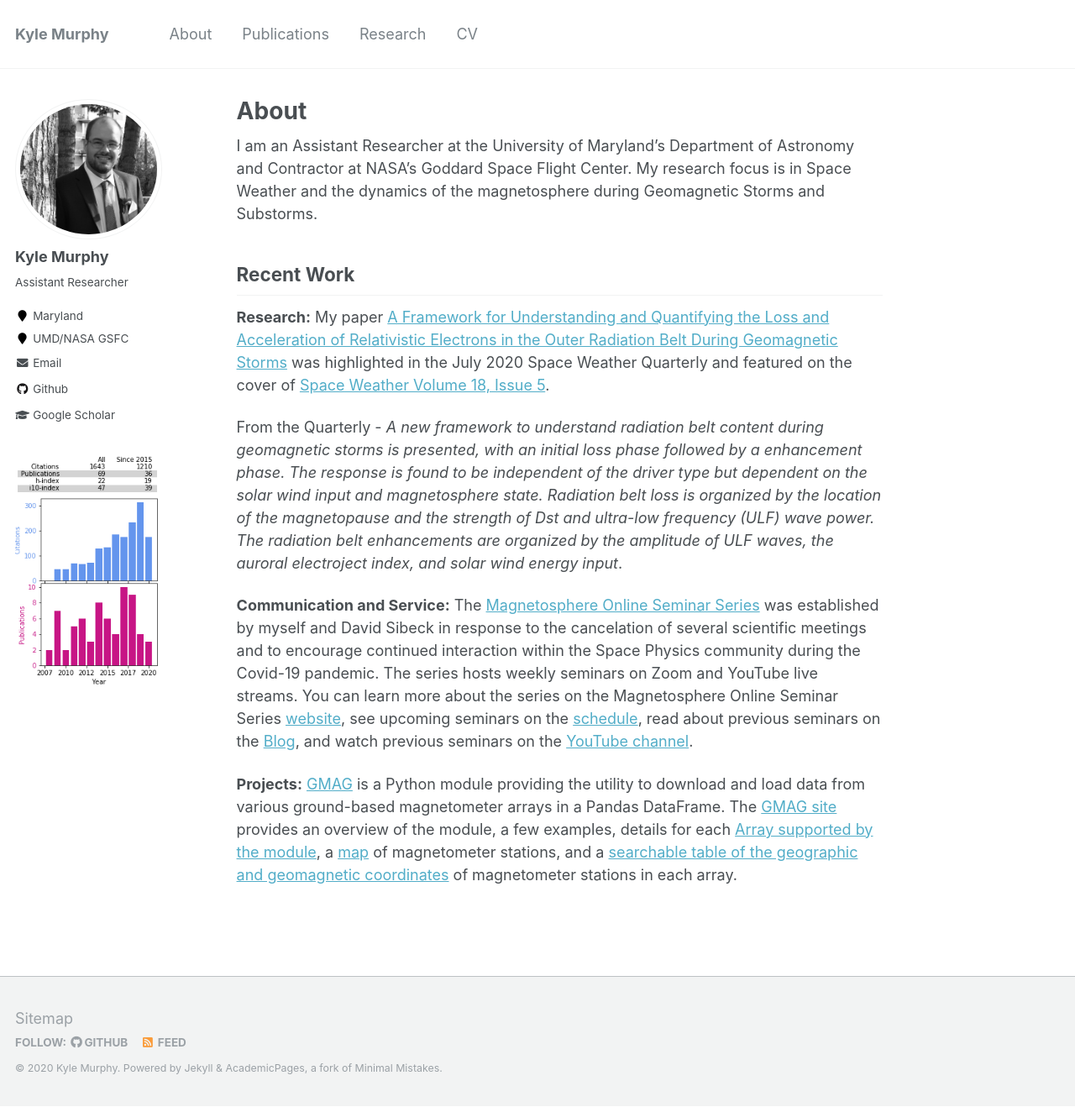
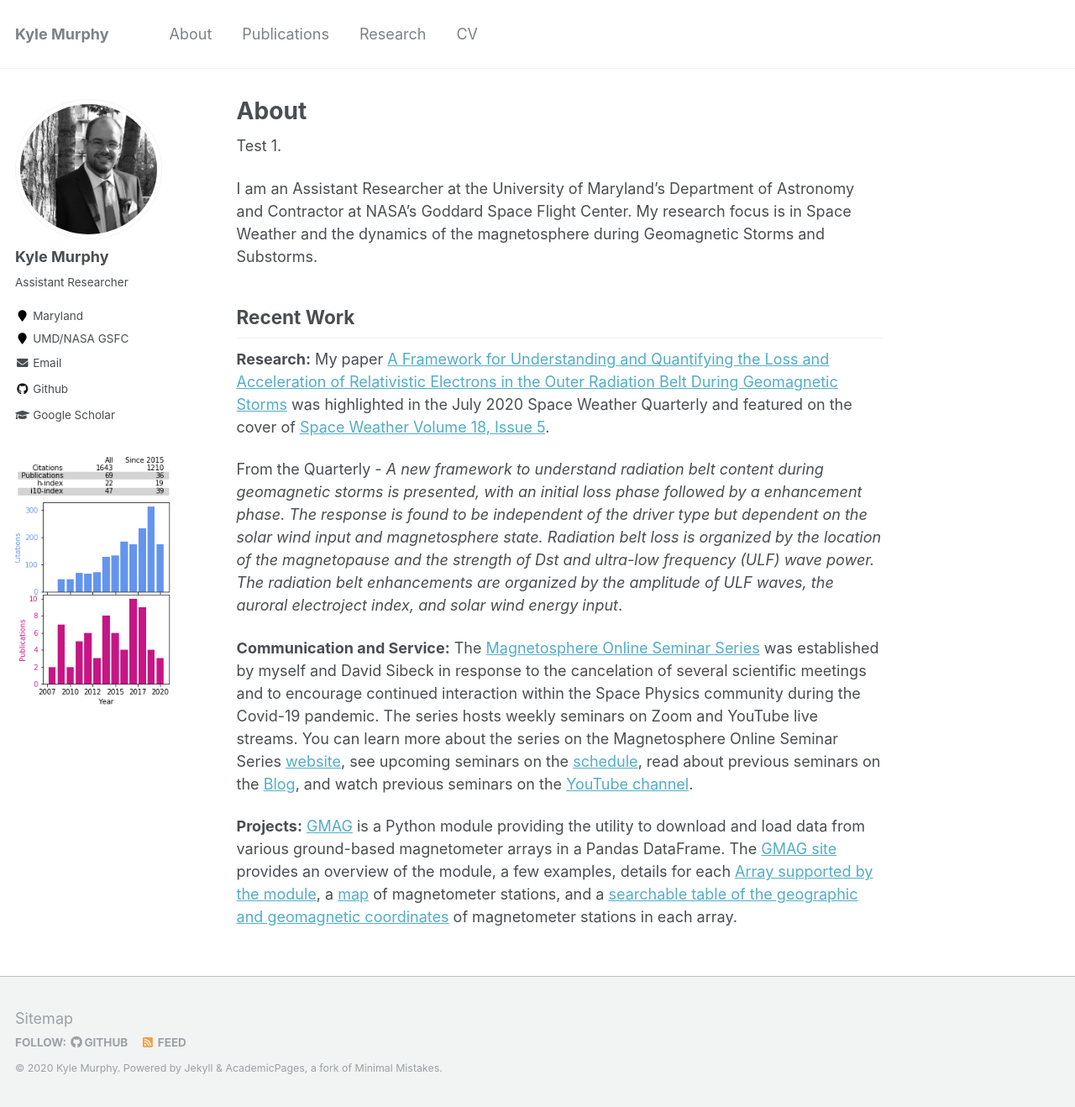
Before and after one commit to kylermurphy/kylermurphy.github.io, a Jekyll site: the page built from _pages/about.md, in a window 1280 px wide and 1318 px high. Shown: the whole window at 84% size. Built offline with Jekyll 4.4.1, drawn with Linux system fonts in a browser that asks for light colours.

Commit message:
Test 1 figure size

```diff
--- a/_pages/about.md
+++ b/_pages/about.md
@@ -7,6 +7,8 @@
   - /about/
   - /about.html
 ---
+
+Test 1.
 
 I am an Assistant Researcher at the University of Maryland's Department of Astronomy and Contractor at NASA's Goddard Space Flight Center. My research focus is in Space Weather and the dynamics of the magnetosphere during Geomagnetic Storms and Substorms.
 
--- a/_sass/_sidebar.scss
+++ b/_sass/_sidebar.scss
@@ -128,7 +128,7 @@
   }
 
   img {
-    max-width: 175px;
+    max-width: 200px;
   }
 }
 
```
